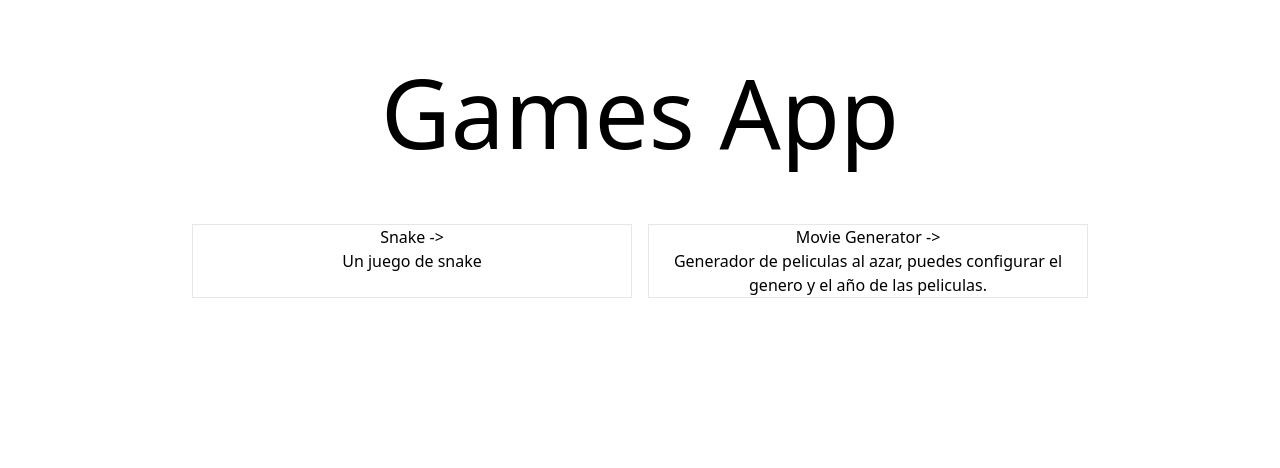
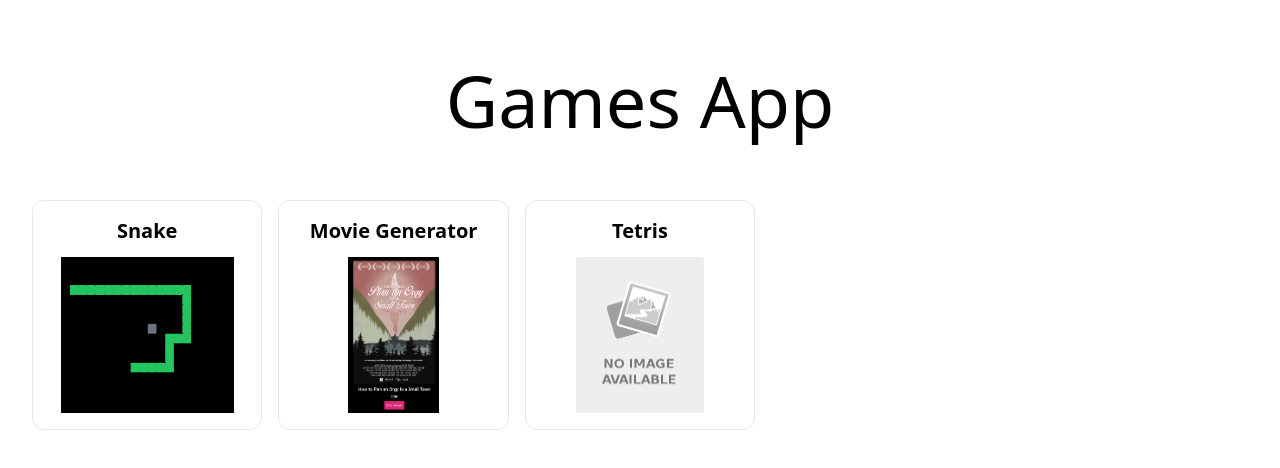
Before and after one commit to ChrisPoul/games-app, a Next.js app: page / in a window 1280 px wide. Shown: the top 468 px of the page. Built offline with nearby package versions, Linux system fonts and the light colour scheme.

Commit message:
Now the home page looks way better and displays game thumbnail

```diff
--- a/app/page.tsx
+++ b/app/page.tsx
@@ -1,40 +1,52 @@
+import Image from 'next/image'
 import Link from 'next/link'
 
 interface Game {
   route: string
   title: string
-  description: string
+  image: string
 }
 
 const games: Game[] = [
   {
     route: "/snake",
     title: "Snake",
-    description: "Un juego de snake"
+    image: "/snake-thumbnail.png"
   },
   {
     route: "/movie-generator",
     title: "Movie Generator",
-    description: `
-    Generador de peliculas al azar,
-    puedes configurar el genero y el
-    año de las peliculas.
-    `
+    image: "/movie-generator-thumbnail.png"
+  },
+  {
+    route: "#",
+    title: "Tetris",
+    image: "/No-Image-Placeholder.svg.png"
   }
 ]
 
 export default function Home() {
 
   return (
-    <main className=' dark:bg-black h-screen w-screen text-center absolute'>
-      <h1 className=' text-8xl m-16'>Games App</h1>
-      <div className='grid grid-cols-2 gap-4 m-auto w-[70vw]'>
+    <main className='dark:bg-black min-h-screen w-screen text-center absolute'>
+      <h1 className='text-7xl m-16'>Games App</h1>
+      <div className='grid xl:grid-cols-5 lg:grid-cols-4 sm:grid-cols-3 xs:grid-cols-2 2xs:grid-cols-1 gap-4 m-6 2xs:m-8'>
         {games.map((game) => (
-          <Link className='border' href={game.route} key={game.title}>
-            <h2>
-              {game.title} <span>-&gt;</span>
+          <Link className='flex flex-col border rounded-xl p-4 aspect-square'
+            href={game.route}
+            key={game.title}
+          >
+            <h2 className='text-xl font-bold text-center w-full mb-3'>
+              {game.title}
             </h2>
-            <p>{game.description}</p>
+            <div className='relative grow text-center'>
+              <Image className='object-contain'
+                src={game.image}
+                alt={game.title}
+                fill
+                sizes='(max-width: 760px) 35vw, 25vw'
+              />
+            </div>
           </Link>
         ))}
       </div>
```
Also changed, not shown: public/movie-generator-thumbnail.png (added), public/snake-thumbnail.png (added).
